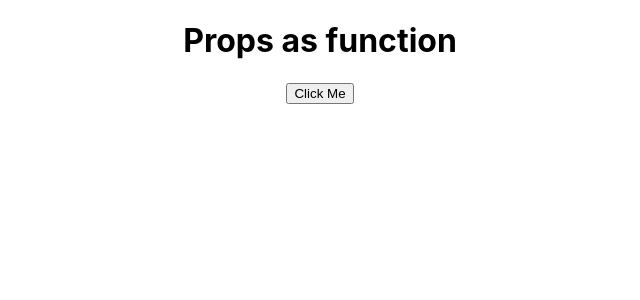
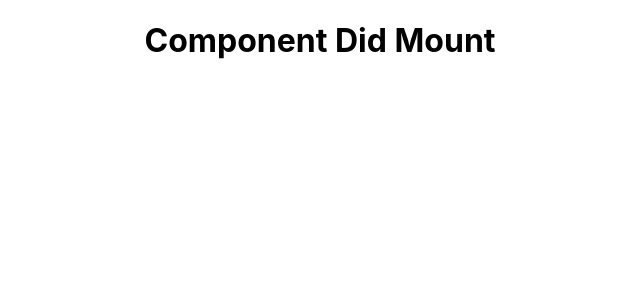
Before and after one commit to yuvraj-github/React-Tutorials, a React (Create React App) app: page / in a window 1280 px wide. Shown: the top 300 px of the page, without its empty margins (320-960 px from the left). Built offline with nearby package versions, Linux system fonts and the light colour scheme.

Commit message:
Added ComponentDidMount concept

```diff
--- a/src/App.js
+++ b/src/App.js
@@ -1,6 +1,7 @@
 import './App.css';
 import React, { useState } from 'react';
-import PropsAsFunction from './Functional Component/PropsAsFunciton';
+import ComponentDidMount from './Class Component/ComponentDidMount';
+//import PropsAsFunction from './Functional Component/PropsAsFunciton';
 //import ConditionalRendering from './Functional Component/ConditionalRendering';
 //import FormComponent from './Functional Component/FormComponent';
 //import InputComponent from './Functional Component/InputComponent';
@@ -13,9 +14,10 @@ import PropsAsFunction from './Functional Component/PropsAsFunciton';
 
 function App() {
   const [name, setName] = useState('Ajay');
+  /*
   function getData() {
     alert('Hello world');
-  }
+  } */
   return (
     <div className="App">
       {/* <UserFunctionalComponent />
@@ -31,7 +33,8 @@ function App() {
       {/* <InputComponent /> */}
       {/* <FormComponent /> */}
       {/* <ConditionalRendering /> */}
-      <PropsAsFunction data={getData}/>
+      {/* <PropsAsFunction data={getData}/> */}
+      <ComponentDidMount />
     </div>
   );
 }
--- /dev/null
+++ b/src/Class Component/ComponentDidMount.js
@@ -0,0 +1,26 @@
+/**
+ * React Lifecycle has three phases: Mounting, Updating, Unmounting.
+ * ComponentDidMount:  It is invoked immediately after the component is mounted.
+ */
+
+import { Component } from "react";
+
+class ComponentDidMount extends Component {
+    constructor(){
+        super();
+        console.log('constructor');
+    }
+    componentDidMount () {
+        console.log('componentDidMount');
+    }
+    render() {
+        console.log('render')
+        return (
+            <div>
+                <h1>Component Did Mount</h1>
+            </div>
+        )
+    }
+}
+
+export default ComponentDidMount
```
